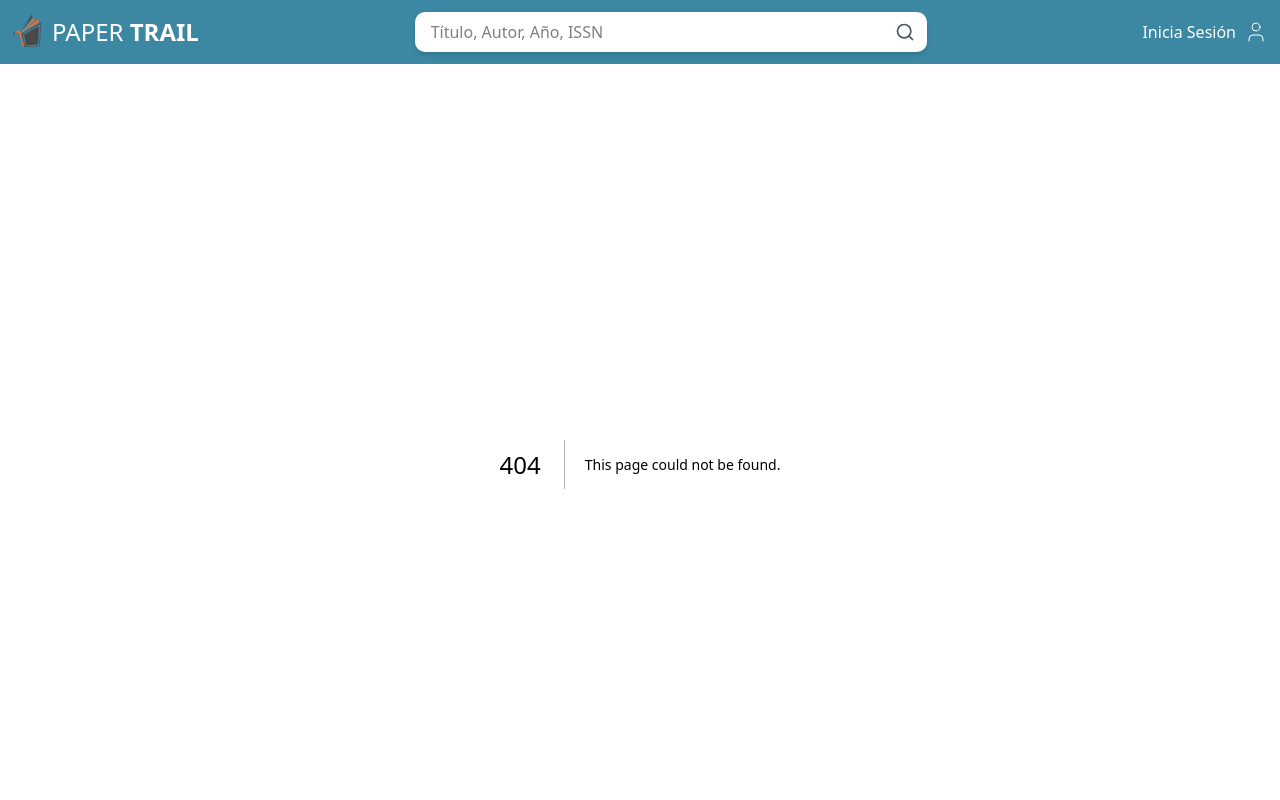
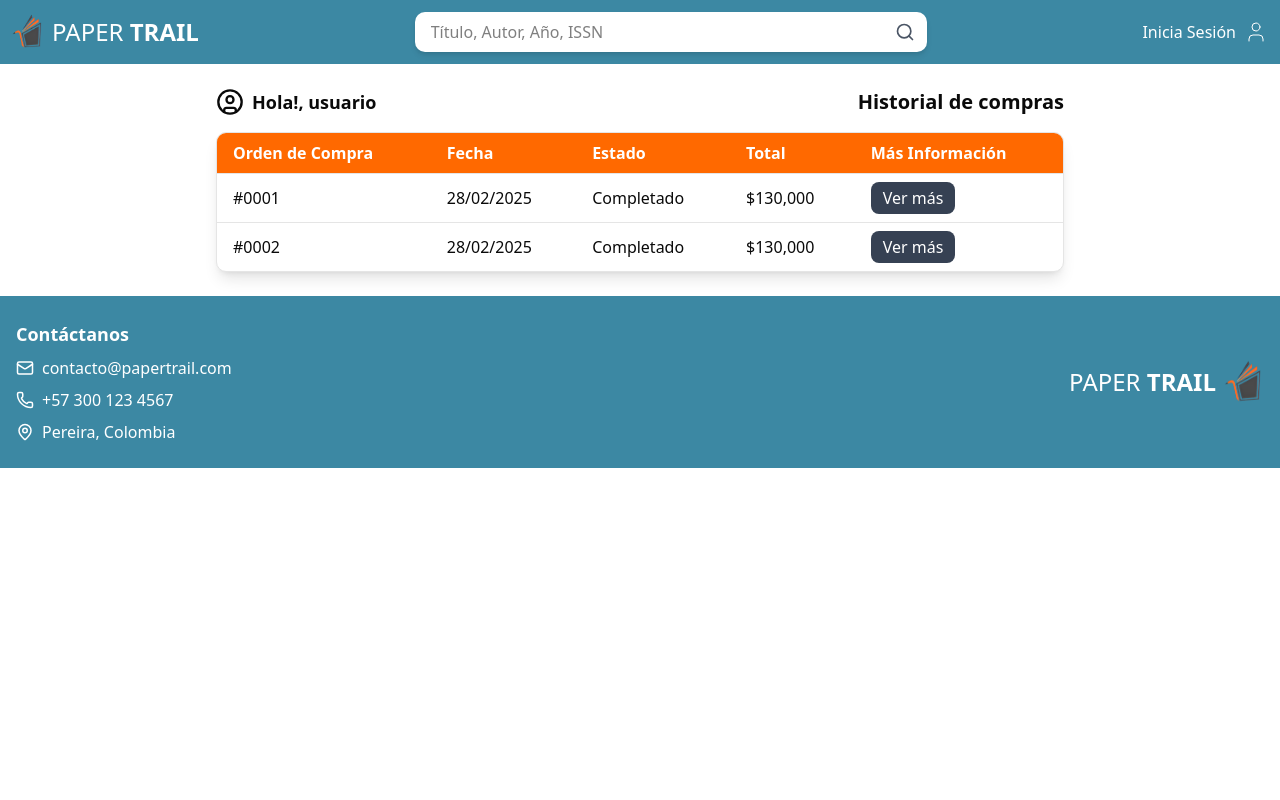
Before and after one commit to sofia0281/PaperTrailV2, a Next.js app in the folder frontend/: page /routes/purchasehistory in a window 1280 px wide. Before the commit this address had no page. Shown: the top 800 px of the page. Built offline with nearby package versions, Linux system fonts and the light colour scheme.

Commit message:
Pagina historial de compras

```diff
--- /dev/null
+++ b/frontend/app/routes/purchasehistory/page.tsx
@@ -0,0 +1,8 @@
+import PurchaseHistory from "@/components/purchasehistory";
+
+
+export default function Page(){
+    return(
+        <PurchaseHistory/>
+    )
+}
--- /dev/null
+++ b/frontend/components/purchasehistory.tsx
@@ -0,0 +1,60 @@
+import { UserCircle } from "lucide-react";
+
+const PurchaseHistory = () => {
+  const purchases = [
+    { id: "#0001",
+        date: "28/02/2025",
+        status: "Completado",
+        total: 130000 },
+
+    { id: "#0002",
+        date: "28/02/2025",
+        status: "Completado",
+        total: 130000 },
+  ];
+
+  return (
+    <div className="w-full max-w-4xl mx-auto p-6">
+      {/* Encabezado */}
+      <div className="flex flex-col md:flex-row justify-between items-center mb-4 text-center md:text-left">
+        <div className="flex items-center gap-2">
+          <UserCircle size={28} />
+          <span className="text-lg font-semibold">Hola!, usuario</span>
+        </div>
+        <h1 className="text-xl font-bold mt-2 md:mt-0">Historial de compras</h1>
+      </div>
+
+      {/* Tabla */}
+      <div className="bg-white border rounded-lg shadow-lg overflow-x-auto">
+        <table className="w-full text-left min-w-[600px]">
+          <thead>
+            <tr className="bg-orange-500 text-white">
+              <th className="py-2 px-4">Orden de Compra</th>
+              <th className="py-2 px-4">Fecha</th>
+              <th className="py-2 px-4">Estado</th>
+              <th className="py-2 px-4">Total</th>
+              <th className="py-2 px-4">Más Información</th>
+            </tr>
+          </thead>
+          <tbody>
+            {purchases.map((purchase) => (
+              <tr key={purchase.id} className="border-t">
+                <td className="py-2 px-4">{purchase.id}</td>
+                <td className="py-2 px-4">{purchase.date}</td>
+                <td className="py-2 px-4">{purchase.status}</td>
+                <td className="py-2 px-4">${purchase.total.toLocaleString()}</td>
+                <td className="py-2 px-4">
+                  <button className="bg-gray-700 text-white px-3 py-1 rounded-md hover:bg-gray-800">
+                    Ver más
+                  </button>
+                </td>
+              </tr>
+            ))}
+          </tbody>
+        </table>
+      </div>
+    </div>
+  );
+};
+
+export default PurchaseHistory;
```
